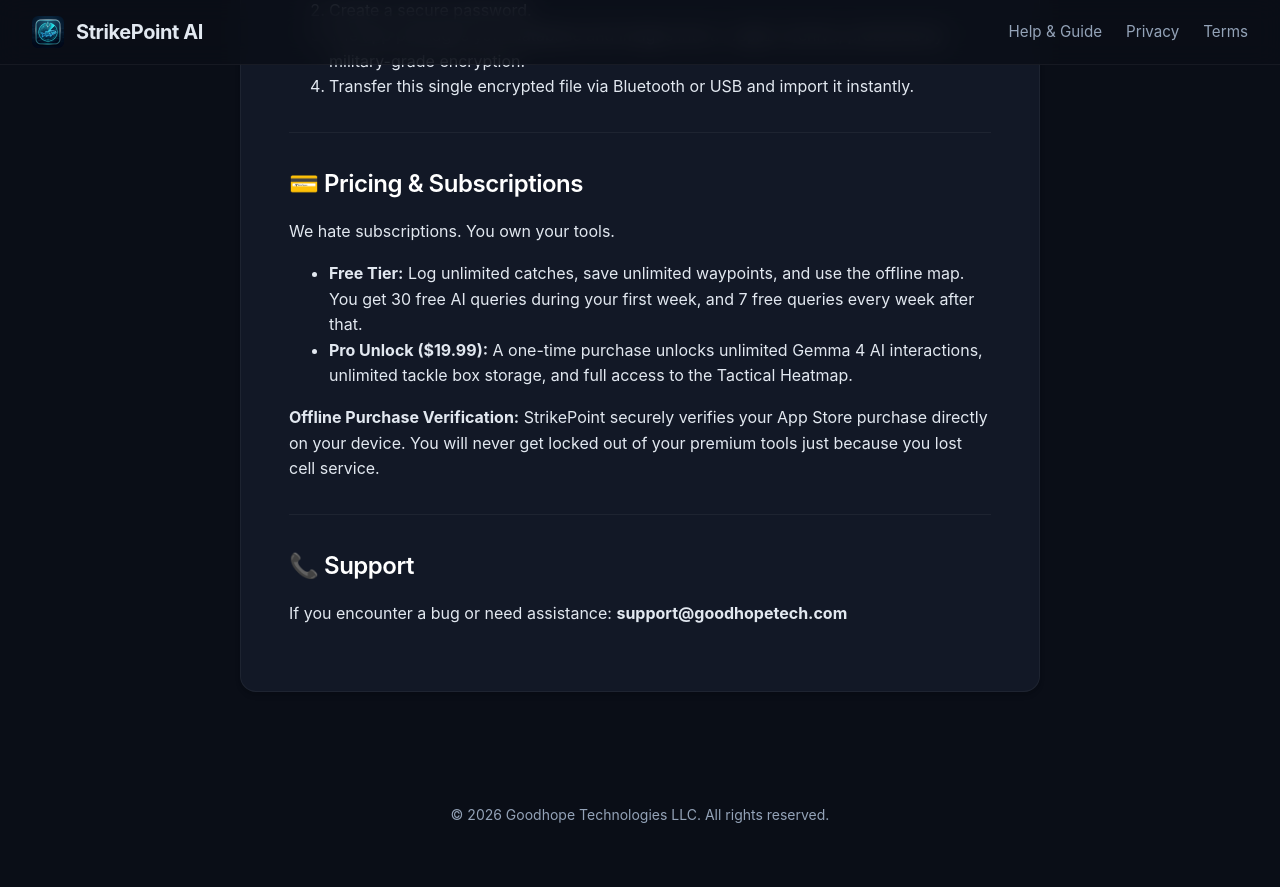
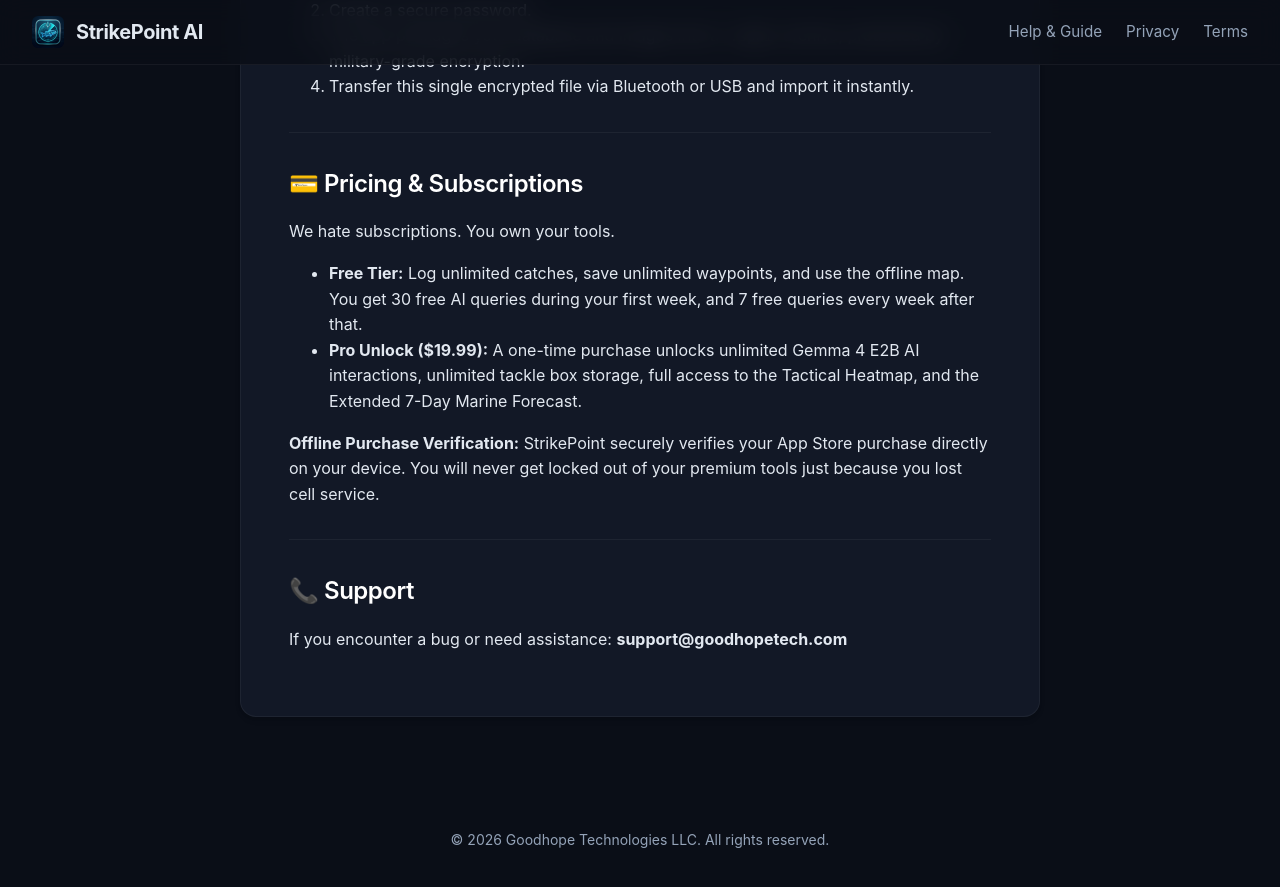
Before and after one commit to yyiimmiiyy/StrikePointAI-Assets, a Jekyll site: the page built from help.md, in a window 1280 px wide and 900 px high, scrolled down 3632 px. Shown: the top 887 px of the window. Built offline with Jekyll 4.4.1, drawn with Linux system fonts in a browser that asks for light colours.

Commit message:
docs(sync): Synchronize live website and compliance policies

```diff
--- a/help.md
+++ b/help.md
@@ -100,7 +100,7 @@ Your waypoints and catches are strictly yours. StrikePoint provides true offline
 We hate subscriptions. You own your tools.
 
 - **Free Tier:** Log unlimited catches, save unlimited waypoints, and use the offline map. You get 30 free AI queries during your first week, and 7 free queries every week after that.
-- **Pro Unlock ($19.99):** A one-time purchase unlocks unlimited Gemma 4 AI interactions, unlimited tackle box storage, and full access to the Tactical Heatmap.
+- **Pro Unlock ($19.99):** A one-time purchase unlocks unlimited Gemma 4 E2B AI interactions, unlimited tackle box storage, full access to the Tactical Heatmap, and the Extended 7-Day Marine Forecast.
 
 **Offline Purchase Verification:** StrikePoint securely verifies your App Store purchase directly on your device. You will never get locked out of your premium tools just because you lost cell service.
 
```
